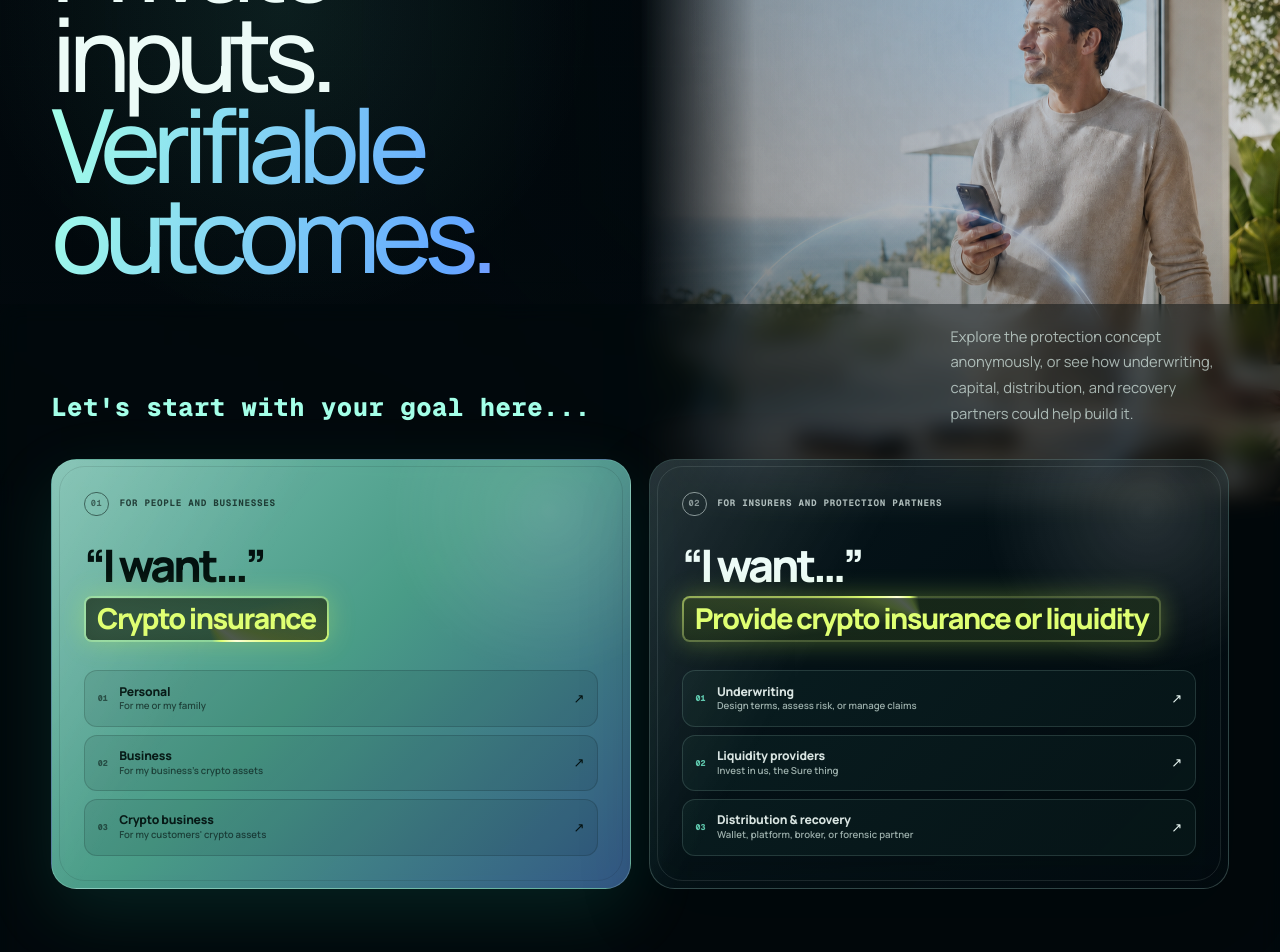
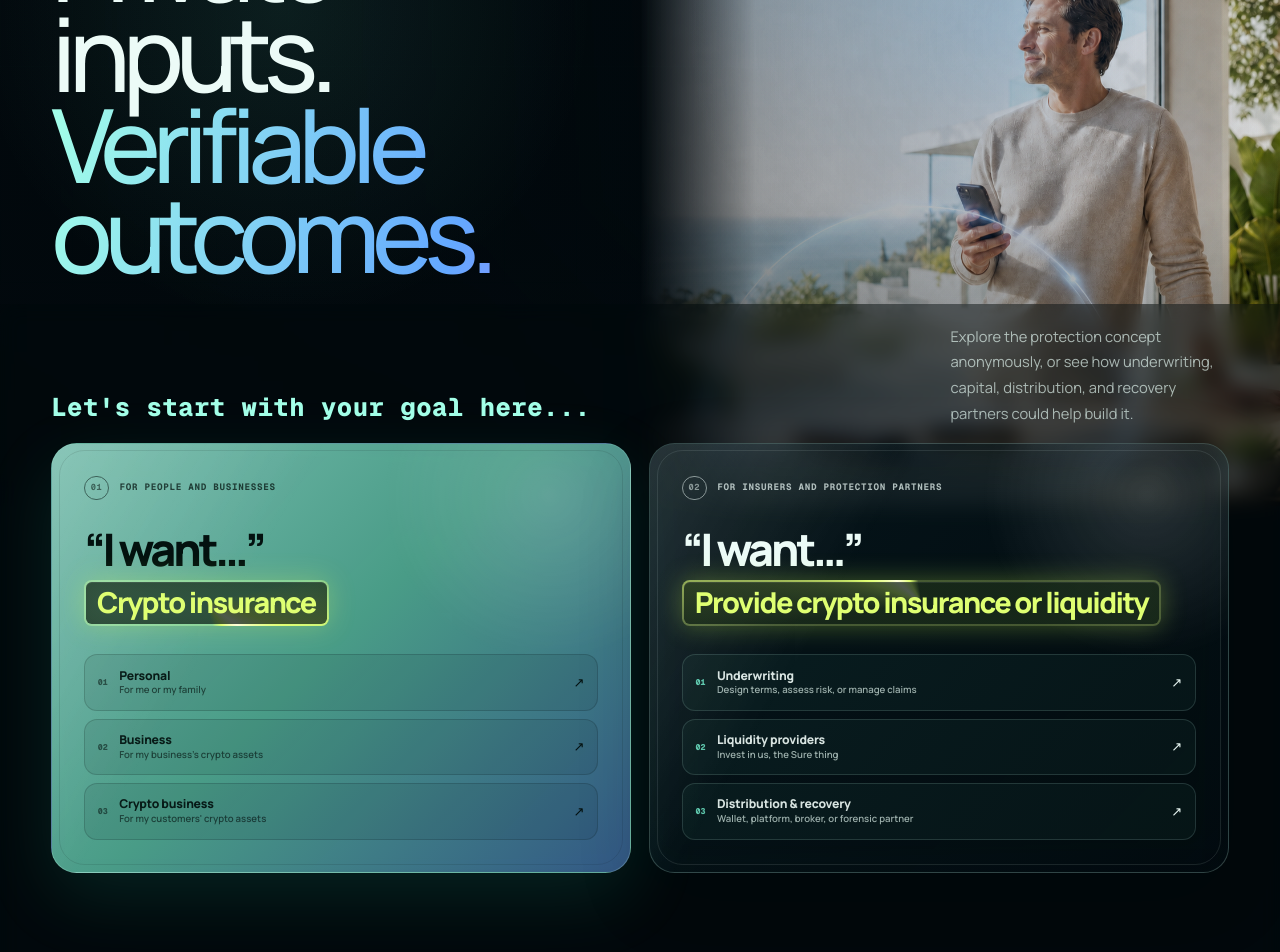
Before and after one commit to bytewizard42i/CryptoSure_pro_app, a Next.js app in the folder frontend-landing/: page / in a window 1280 px wide. Shown: the part 294-1246 px from the top of the page. Built offline with nearby package versions, Linux system fonts and the light colour scheme; no server answers.

Commit message:
Tighten goal spacing and extend image reveal

```diff
--- a/frontend-landing/app/globals.css
+++ b/frontend-landing/app/globals.css
@@ -107,7 +107,7 @@ main {
 }
 
 .background-wash {
-  animation: background-wash-arrival 950ms ease-out 3.15s both;
+  animation: background-wash-arrival 950ms ease-out 4.15s both;
   background:
     radial-gradient(circle at 80% 40%, rgba(100, 168, 255, 0.11), transparent 30%),
     radial-gradient(circle at 22% 38%, rgba(118, 247, 213, 0.09), transparent 28%),
@@ -118,7 +118,7 @@ main {
 }
 
 .background-grid {
-  animation: background-grid-arrival 900ms ease-out 3.35s both;
+  animation: background-grid-arrival 900ms ease-out 4.35s both;
   background-image:
     linear-gradient(rgba(174, 255, 234, 0.028) 1px, transparent 1px),
     linear-gradient(90deg, rgba(174, 255, 234, 0.028) 1px, transparent 1px);
@@ -131,7 +131,7 @@ main {
 
 .site-header {
   align-items: center;
-  animation: chrome-arrival 650ms ease-out 3.6s both;
+  animation: chrome-arrival 650ms ease-out 4.6s both;
   backdrop-filter: blur(14px);
   background: linear-gradient(to bottom, rgba(2, 11, 15, 0.34), rgba(2, 11, 15, 0.03));
   border-bottom: 1px solid rgba(207, 255, 242, 0.08);
@@ -910,7 +910,7 @@ footer {
 }
 
 .decision-section .path-chooser {
-  margin-top: clamp(1.25rem, 2.5vw, 2.5rem);
+  margin-top: clamp(0.625rem, 1.25vw, 1.25rem);
   max-width: none;
 }
 
@@ -1411,19 +1411,19 @@ footer > p {
 
 .reveal-item {
   animation: reveal-up 800ms cubic-bezier(0.22, 1, 0.36, 1) both;
-  animation-delay: 3.65s;
+  animation-delay: 4.65s;
 }
 
 .reveal-delay-1 {
-  animation-delay: 3.85s;
+  animation-delay: 4.85s;
 }
 
 .reveal-delay-2 {
-  animation-delay: 4.05s;
+  animation-delay: 5.05s;
 }
 
 .reveal-delay-3 {
-  animation-delay: 4.25s;
+  animation-delay: 5.25s;
 }
 
 @keyframes background-arrival {
@@ -1772,7 +1772,7 @@ footer > p {
  */
 
 .demo-land-banner {
-  animation: chrome-arrival 550ms ease-out 3.5s both;
+  animation: chrome-arrival 550ms ease-out 4.5s both;
   align-items: center;
   background: #f6aa24;
   color: #241600;
```
